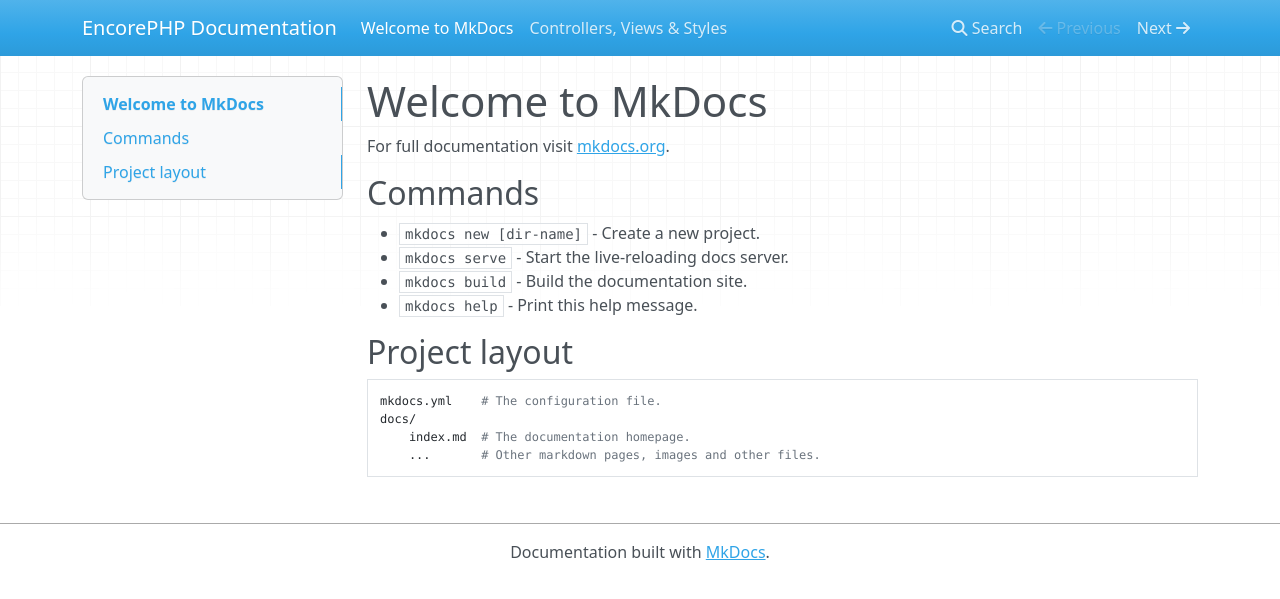
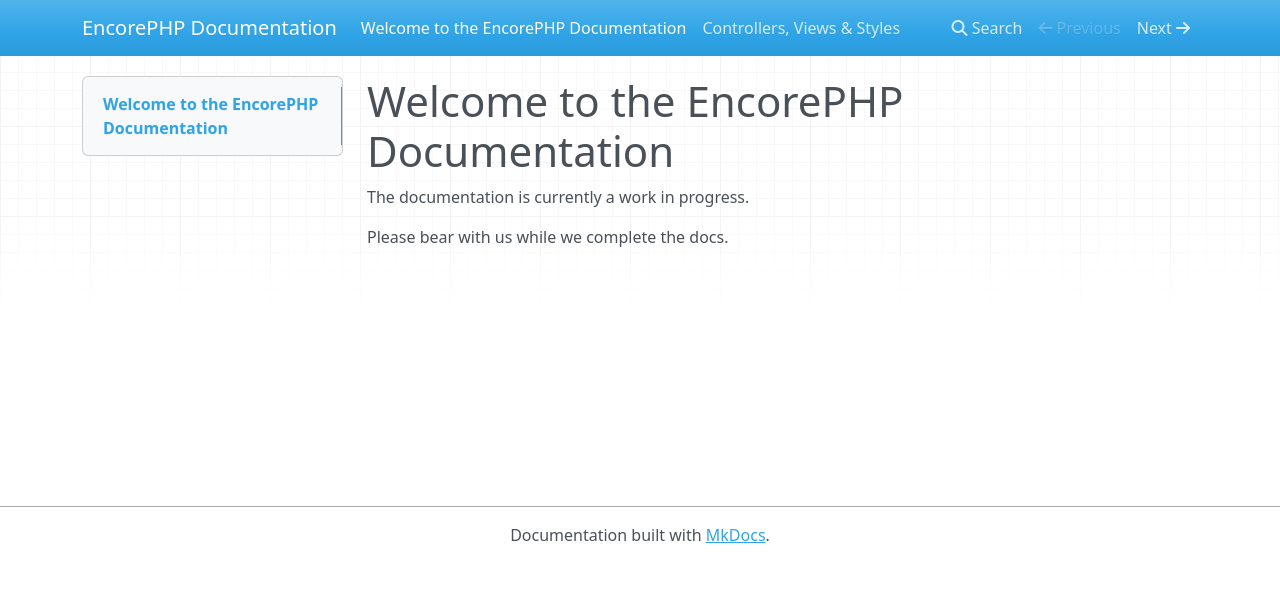
Before and after one commit to chrisnharvey/docs, an MkDocs documentation site: the page built from docs/index.md, in a window 1280 px wide. Shown: the top 599 px of the page. Built offline with MkDocs 1.6.1, drawn with Linux system fonts in a browser that asks for light colours; nearby versions of some CDN libraries.

Commit message:
Updating index file

```diff
--- a/docs/index.md
+++ b/docs/index.md
@@ -1,17 +1,5 @@
-# Welcome to MkDocs
+# Welcome to the EncorePHP Documentation
 
-For full documentation visit [mkdocs.org](http://mkdocs.org).
+The documentation is currently a work in progress.
 
-## Commands
-
-* `mkdocs new [dir-name]` - Create a new project.
-* `mkdocs serve` - Start the live-reloading docs server.
-* `mkdocs build` - Build the documentation site.
-* `mkdocs help` - Print this help message.
-
-## Project layout
-
-    mkdocs.yml    # The configuration file.
-    docs/
-        index.md  # The documentation homepage.
-        ...       # Other markdown pages, images and other files.
+Please bear with us while we complete the docs.
```
